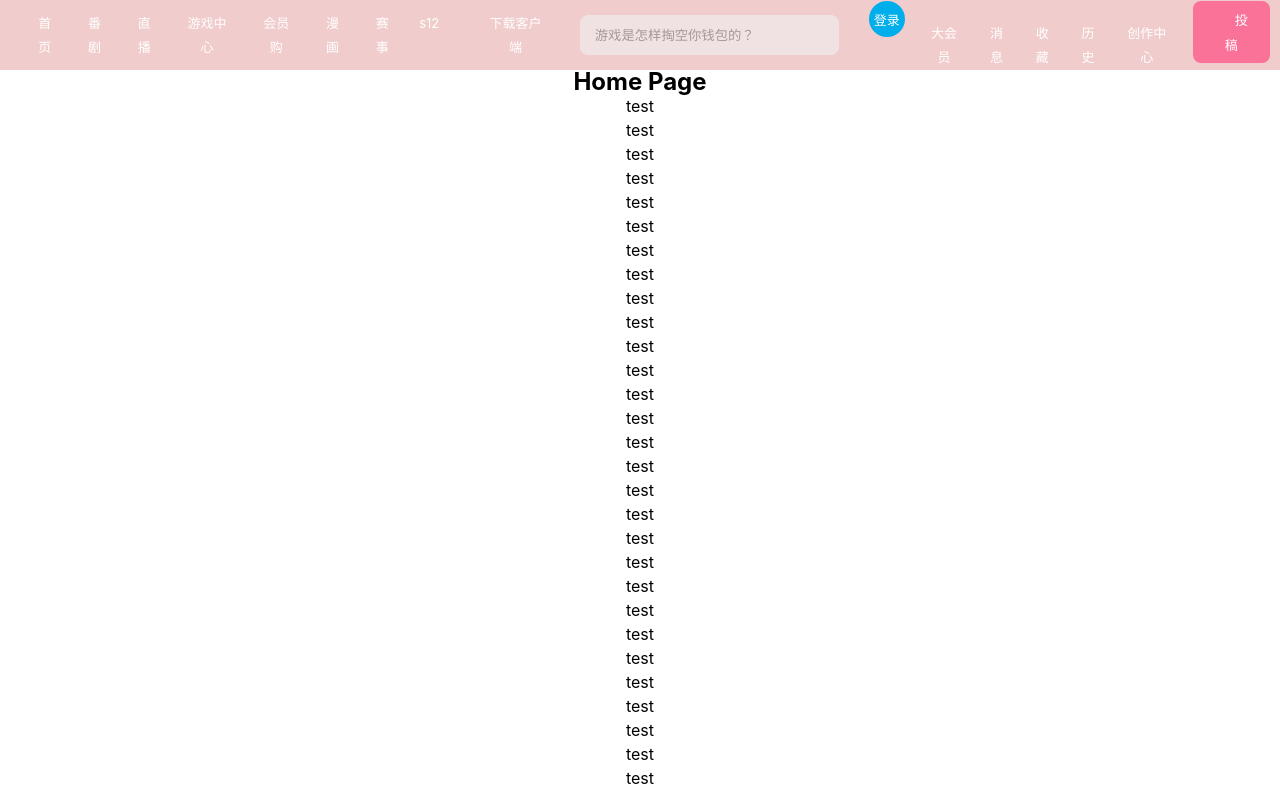
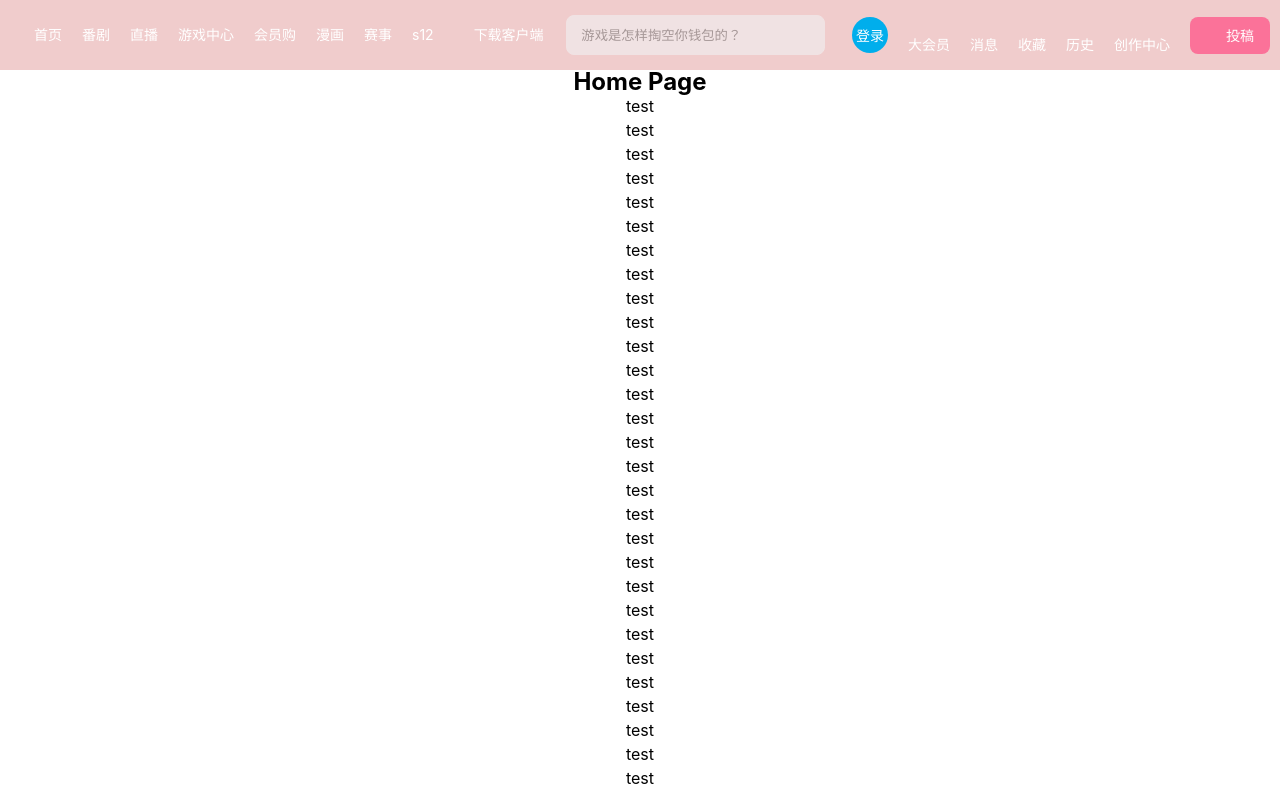
Before and after one commit to Mioayaya/Miomio, a Vue app: page /home in a window 1280 px wide. Shown: the top 794 px of the page. Built offline with nearby package versions, Linux system fonts and the light colour scheme.

Commit message:
header动画

```diff
--- a/src/components/header/MioHeader.vue
+++ b/src/components/header/MioHeader.vue
@@ -57,16 +57,23 @@ const iconStyle: Ref<styles.Mstyles> = ref<styles.Mstyles>({
         <li v-for="(item, index) in topNavData.rightTitle" :key="index">
           <a href="#">
             <div class="container">
-              <mio-icon :title="item.ico" :style="iconStyle" v-if="item.ico" />
+              <mio-icon
+                :title="item.ico"
+                class="ico"
+                :style="iconStyle"
+                v-if="item.ico"
+              />
               <span>{{ item.title }}</span>
             </div>
           </a>
         </li>
         <li>
-          <div class="contribution">
-            <mio-icon title="#icon-shangchuan" :style="iconStyle" />
-            <span>投稿</span>
-          </div>
+          <a href="#">
+            <div class="contribution">
+              <mio-icon title="#icon-shangchuan" :style="iconStyle" />
+              <span>投稿</span>
+            </div>
+          </a>
         </li>
       </ul>
     </div>
@@ -78,6 +85,8 @@ const iconStyle: Ref<styles.Mstyles> = ref<styles.Mstyles>({
 .header {
   display: flex;
   align-items: center;
+  justify-content: center;
+  justify-content: space-between;
   position: fixed;
   top: 0;
   left: 0;
@@ -86,17 +95,25 @@ const iconStyle: Ref<styles.Mstyles> = ref<styles.Mstyles>({
   z-index: 1;
   background-color: #f0cccc;
   .left {
+    display: flex;
+    flex-shrink: 0;
     .left-item {
       display: flex;
       justify-items: center;
       align-items: center;
       span {
-        padding: 0 6px;
+        padding-left: 8px;
+      }
+      span:hover {
+        animation: mymove 0.2s 1;
+        -webkit-animation: mymove 0.2s 1;
       }
     }
   }
   .center {
-    padding: 0 20px;
+    display: flex;
+    flex: 1;
+    justify-content: center;
     #nav-searchform {
       display: flex;
       align-items: center;
@@ -132,7 +149,11 @@ const iconStyle: Ref<styles.Mstyles> = ref<styles.Mstyles>({
     }
   }
   .right {
+    display: flex;
+    flex-shrink: 0;
     ul li {
+      display: flex;
+      align-items: center;
       padding: 0 10px;
     }
     .box {
@@ -155,6 +176,10 @@ const iconStyle: Ref<styles.Mstyles> = ref<styles.Mstyles>({
       background-color: #fb7299;
       border-radius: 8px;
     }
+    .ico:hover {
+      animation: mymove 0.2s 1;
+      -webkit-animation: mymove 0.2s 1;
+    }
   }
 }
 
@@ -167,8 +192,19 @@ ul {
   }
 }
 span {
-  font-size: 13px;
+  font-size: 14px;
   color: white;
+  white-space: nowrap; //设置文字不换行\
+}
+
+@keyframes mymove {
+  0% {
+    top: 0px;
+    left: 0px;
+  }
+  100% {
+    transform: translateY(-4px);
+  }
 }
 
 // less的用法 看我写的vue文件
```
